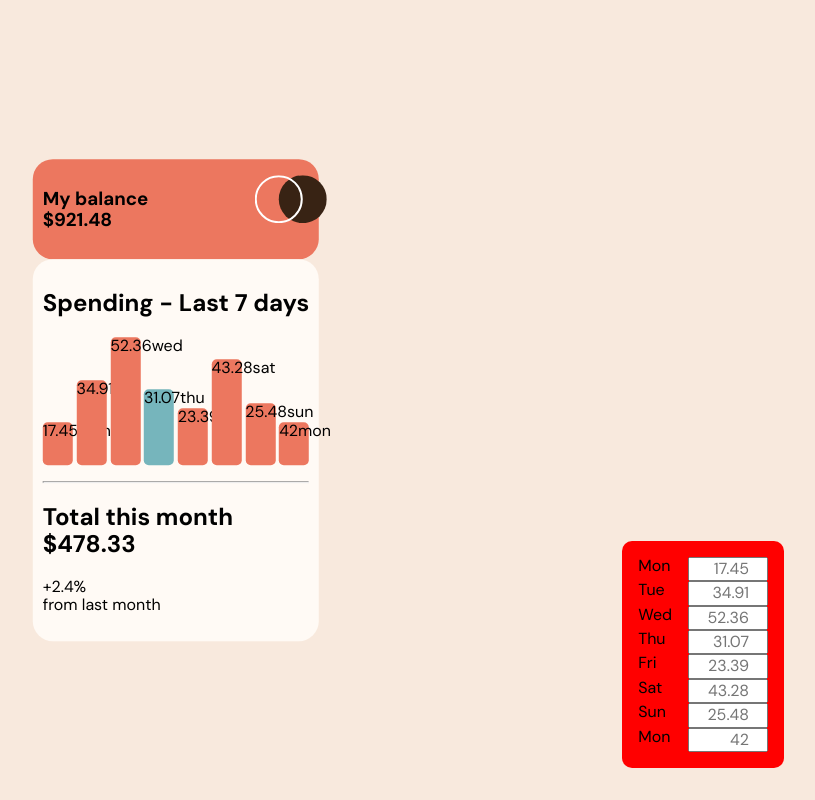
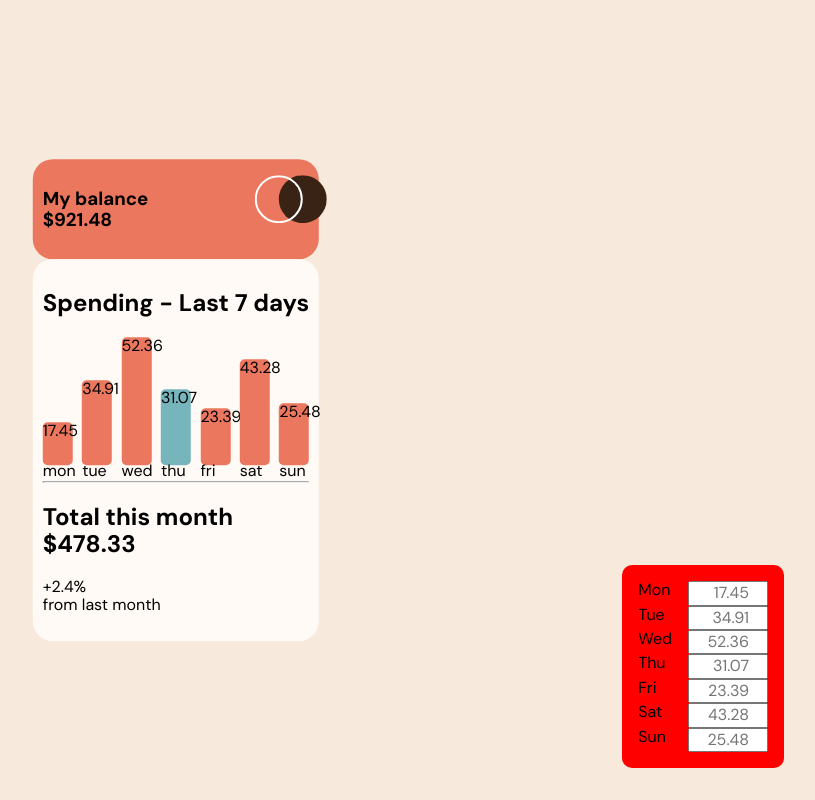
Before and after one commit to cosmoart/Expenses-chart-component-solution, a React (Vite) app: page / in a window 1280 px wide. Shown: the whole page, without its empty margins (464-1279 px from the left). Built offline with nearby package versions, Linux system fonts and the light colour scheme.

Commit message:
dynamically size

```diff
--- a/data.json
+++ b/data.json
@@ -26,9 +26,5 @@
 	{
 		"day": "sun",
 		"amount": 25.48
-	},
-	{
-		"day": "mon",
-		"amount": 42
 	}
 ]
--- a/src/App.jsx
+++ b/src/App.jsx
@@ -1,5 +1,6 @@
 import { useState, useEffect } from 'react'
 import styled from 'styled-components';
+import dataJSON from "../data.json";
 
 const Card = styled.div`
 	position: absolute;
@@ -32,6 +33,7 @@ const Graphic = styled.ul`
 	align-items: flex-end;
 	height: 8rem;
 	li{
+		position: relative;
 		transition: height .3s ease-in-out, color .3s ease-in-out;
 		border-radius: 5px;
 		width: 30px;
@@ -42,6 +44,8 @@ const Graphic = styled.ul`
 		}
 		&::after{
 			content: attr(data-day);
+			position: absolute;
+			bottom: -1rem;
 		}
 		&::before{
 			content: attr(data-amount);
@@ -72,19 +76,15 @@ const EditFormItem = styled.label`
 	}
 	`
 
+
+
 function App() {
 	const dayOfWeekName = new Date().toLocaleString('en-US', { weekday: 'short' }).toLocaleLowerCase();
-	const [data, setData] = useState("");
+	const [data, setData] = useState(dataJSON);
+
 	let max = null;
 
-
 	useEffect(() => {
-		const getData = async () => await fetch("data.json").then(res => res.json()).then(info => setData(info));
-		getData();
-	}, []);
-
-	useEffect(() => {
-		if (data !== "") {
 		let maxNumber = data.reduce((acc, cur) => acc > cur.amount ? acc : cur.amount, 0);
 		for (let i of data) i.amount === maxNumber && (max = i);
 
@@ -94,8 +94,7 @@ function App() {
 			let dayData = data.find(el => el.day === i.getAttribute("data-day"));
 			i.style.height = `${(dayData.amount * 100) / max.amount}%`;
 		});
-			console.log(max);
-		}
+
 	}, [data, max]);
 
 	function handleEdit(e) {
@@ -106,7 +105,6 @@ function App() {
 	return (
 		<>
 			<Card>
-				{data === "" ? <p>Loading...</p> : <>
 				<Balance>
 					<h3><span>My balance</span><br /><span>$921.48</span></h3>
 				</Balance>
@@ -115,26 +113,23 @@ function App() {
 					<h1>Spending - Last 7 days</h1>
 
 					<Graphic>
-							{data.map((item, id) => <li data-day={item.day} data-amount={item.amount} id={"bar" + id} key={crypto.randomUUID()}></li>)}
+						{data.map((item, id) => <li data-day={item.day} data-amount={item.amount} id={item.day + id} key={id + 10}></li>)}
 					</Graphic>
 
 					<hr />
 					<h2><span>Total this month</span><br /><span>$478.33</span></h2>
 					<p><span>+2.4%</span><br /><span>from last month</span></p>
-					</Spending></>}
+				</Spending>
 			</Card>
-			{
-				data !== "" && <>
 			<EditForm>
 				{
-							data.map(item =>
-								<EditFormItem key={crypto.randomUUID()}>
+					dataJSON.map((item, id) =>
+						<EditFormItem key={id + 20}>
 							<span>{item.day}</span>
 							<input type="number" name={item.day} onChange={e => handleEdit(e)} placeholder={item.amount} />
 						</EditFormItem>)
 				}
-					</EditForm></>
-			}
+			</EditForm>
 		</>
 	);
 }
--- a/src/main.jsx
+++ b/src/main.jsx
@@ -4,5 +4,7 @@ import App from './App'
 import './index.css'
 
 ReactDOM.createRoot(document.getElementById('root')).render(
-	<App />
+	<React.StrictMode>
+		<App />
+	</React.StrictMode>
 )
```
Also changed, not shown: 1 other file (tests, documents, lock files or other folders). Lines whose indentation alone changed are shown as unchanged.
